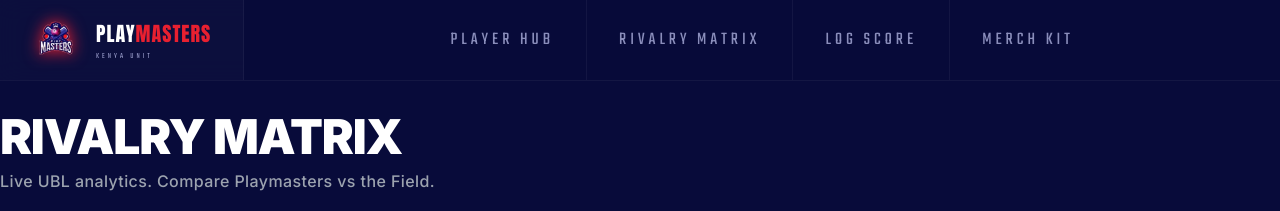
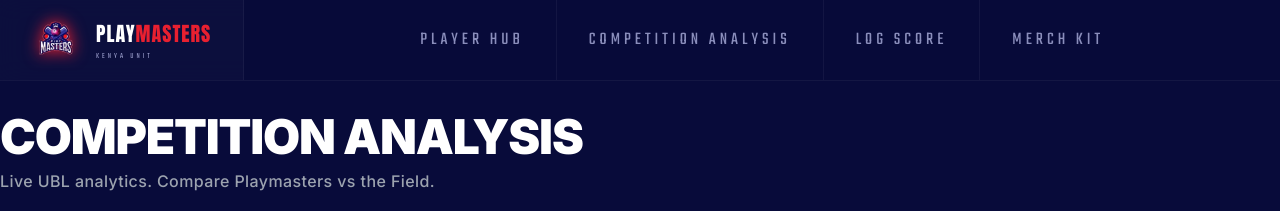
Before and after one commit to TomNgata/playmasters, a Next.js app: page /standings in a window 1280 px wide. Shown: the top 211 px of the page. Built offline with nearby package versions, Linux system fonts and the light colour scheme; no server answers; the database is empty.

Commit message:
feat: rename Rivalry Matrix to Competition Analysis and force rebuild

```diff
--- a/src/app/standings/page.tsx
+++ b/src/app/standings/page.tsx
@@ -25,7 +25,7 @@
     division: string;
 };
 
-export default function CompetitiveDashboard() {
+export default function CompetitionAnalysis() {
     const supabase = createClient();
     const [teams, setTeams] = useState<TeamStanding[]>([]);
     const [bowlers, setBowlers] = useState<BowlerStat[]>([]);
@@ -59,7 +59,7 @@
         <div className="py-8 space-y-8 animate-fade-in pb-24">
             <header className="mb-10 text-center md:text-left">
                 <h1 className="text-4xl md:text-5xl font-black uppercase tracking-tight text-playmasters-light">
-                    Rivalry Matrix
+                    Competition Analysis
                 </h1>
                 <p className="text-gray-400 mt-2 font-medium tracking-wide">
                     Live UBL analytics. Compare Playmasters vs the Field.
--- a/src/components/ui/Navbar.tsx
+++ b/src/components/ui/Navbar.tsx
@@ -24,7 +24,7 @@
                 {/* Nav Links */}
                 <div className="hidden md:flex flex-1 h-full items-center justify-center font-ui text-lg tracking-[4px] uppercase text-gray-mid">
                     <Link href="/dashboard/player" className="px-8 hover:text-white transition-colors border-r border-white/5 h-full flex items-center hover:bg-white/[0.02]">Player Hub</Link>
-                    <Link href="/standings" className="px-8 hover:text-white transition-colors border-r border-white/5 h-full flex items-center hover:bg-white/[0.02]">Rivalry Matrix</Link>
+                    <Link href="/standings" className="px-8 hover:text-white transition-colors border-r border-white/5 h-full flex items-center hover:bg-white/[0.02]">Competition Analysis</Link>
                     <Link href="/dashboard/player/log-game" className="px-8 hover:text-white transition-colors border-r border-white/5 h-full flex items-center hover:bg-white/[0.02]">Log Score</Link>
                     <Link href="/merch" className="px-8 hover:text-white transition-colors h-full flex items-center hover:bg-white/[0.02]">Merch Kit</Link>
                 </div>
```
